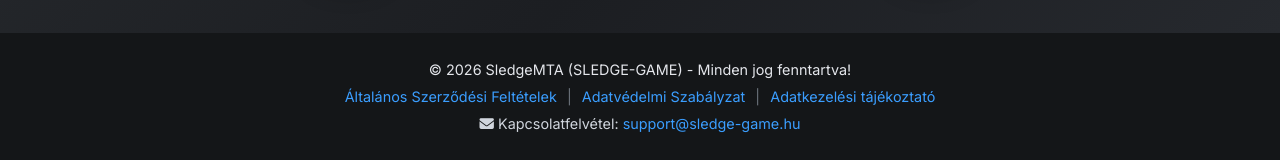
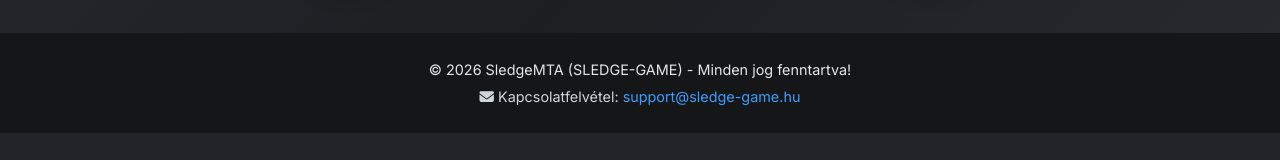
Before and after one commit to gresc150-ui/sledgemta, a website: page index.html in a window 1280 px wide. Shown: the part 2199-2359 px from the top of the page. After the commit the page ends 2332 px from the top, so only its background shows below. Drawn offline with Linux system fonts and the light colour scheme; no server answers.

Commit message:
Update index.html

```diff
--- a/index.html
+++ b/index.html
@@ -224,13 +224,6 @@
 <footer class="site-footer">
     <div class="container">
         <p class="copyright">© 2026 SledgeMTA (SLEDGE-GAME) - Minden jog fenntartva!</p>
-        <div class="footer-links">
-            <a href="#">Általános Szerződési Feltételek</a>
-            <span>|</span>
-            <a href="#">Adatvédelmi Szabályzat</a>
-            <span>|</span>
-            <a href="#">Adatkezelési tájékoztató</a>
-        </div>
         <p class="contact-line">
             <i class="fa-solid fa-envelope"></i> Kapcsolatfelvétel: <a href="mailto:support@sledge-game.hu">support@sledge-game.hu</a>
         </p>
```
